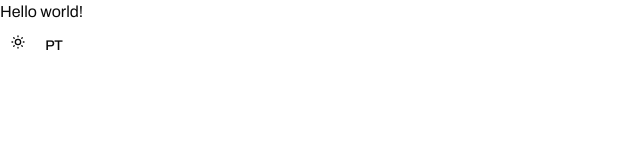
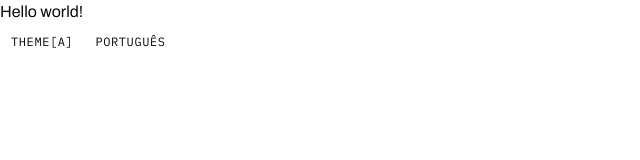
Before and after one commit to bernardomrl/portfolio, a Next.js app: page /en in a window 1280 px wide. Shown: the top 160 px of the page, without its empty margins (0-640 px from the left). Built offline with nearby package versions, Linux system fonts and the light colour scheme; no server answers.

Commit message:
feat: move the theme and locale controls to mono text labels

```diff
--- a/src/features/locale-switcher/ui/locale-switcher.tsx
+++ b/src/features/locale-switcher/ui/locale-switcher.tsx
@@ -5,6 +5,7 @@ import { useLocale, useTranslations } from 'next-intl';
 import { usePathname, useRouter } from '@/shared/config/i18n/navigation';
 import { routing } from '@/shared/config/i18n/routing';
 import { Button } from '@/shared/ui/button';
+import { TextDecode } from '@/shared/ui/text-decode';
 
 /**
  * Switches the document between the configured locales, preserving the current
@@ -34,11 +35,16 @@ export function LocaleSwitcher() {
   return (
     <Button
       variant="ghost"
-      size="icon"
       aria-label={t('switchTo', { language: t(`name.${target}`) })}
+      className="font-mono text-xs tracking-wider uppercase"
       onClick={() => router.replace(pathname, { locale: target })}
     >
-      {t(`short.${target}`)}
+      <span className="sm:hidden">
+        <TextDecode label={t(`short.${target}`)} />
+      </span>
+      <span className="hidden sm:inline">
+        <TextDecode label={t(`name.${target}`)} />
+      </span>
     </Button>
   );
 }
--- a/src/features/theme-toggle/ui/theme-toggle.tsx
+++ b/src/features/theme-toggle/ui/theme-toggle.tsx
@@ -1,32 +1,82 @@
 'use client';
 
-import { IconMoon, IconSun } from '@tabler/icons-react';
 import { useTranslations } from 'next-intl';
 import { useTheme } from 'next-themes';
+import { useSyncExternalStore } from 'react';
 
 import { Button } from '@/shared/ui/button';
+import { TextDecode } from '@/shared/ui/text-decode';
+
+const CYCLE = ['light', 'dark', 'system'] as const;
+
+type Mode = (typeof CYCLE)[number];
+
+function isMode(value: string | undefined): value is Mode {
+  return CYCLE.some((candidate) => candidate === value);
+}
+
+// why: `useSyncExternalStore` and not `useState` in an effect. Setting state
+// synchronously inside an effect body triggers a cascading render, which React 19
+// warns about; this hook expresses the same fact — "the server render is over" —
+// as a subscription with a server snapshot, which is what it is. `subscribe` and
+// both snapshots are module constants so their identity never changes between
+// renders (D-213).
+const subscribeToNothing = () => () => {};
+const getHydrated = () => true;
+const getServerHydrated = () => false;
 
 /**
- * Switches the document between the light and dark themes.
+ * Cycles the document through light, dark and automatic themes.
  *
- * why: both icons are always rendered and swapped by the `dark` variant, so
- * nothing here depends on `resolvedTheme` at render time. Reading it would
- * return `undefined` on the server and produce a hydration mismatch inside the
- * control that exists to avoid a flash (D-104).
+ * why: three states and not two. The stored preference and the resolved theme are
+ * different facts, and a two-state control cannot express "follow the system" — it
+ * silently converts the visitor's OS preference into a pinned choice on first click.
+ *
+ * why: the bracket renders a placeholder until mount. The preference lives in
+ * `localStorage` and is `undefined` on the server, so reading it at render is the
+ * hydration mismatch D-104 rejected. What makes the gate acceptable here, and did not
+ * apply there, is that the swap is one glyph in a monospaced slot: `[·]` and `[L]` are
+ * the same width, so nothing moves and nothing flashes — only a dot becomes a letter
+ * (D-212).
+ *
+ * why: `theme` and not `resolvedTheme`. `resolvedTheme` collapses `system` into the
+ * value it resolved to, which is the one distinction this control exists to show.
+ *
+ * why: a text label and no icon, so §7.11 has letters to work with and the four header
+ * slots share one gesture (D-211).
+ *
+ * why: the label carries the mode, which is what makes §7.11 mean something here. The
+ * decode transports a change — `[L]` becoming `[D]` — rather than resolving into the
+ * word already on screen (D-214).
  */
 export function ThemeToggle() {
   const t = useTranslations('ThemeToggle');
-  const { resolvedTheme, setTheme } = useTheme();
+  const { setTheme, theme } = useTheme();
+  const mounted = useSyncExternalStore(subscribeToNothing, getHydrated, getServerHydrated);
+
+  // why: every read of the preference is gated by `mounted`, not just the visible one.
+  // The first version gated the bracket and left `aria-label` reading `theme` directly,
+  // which is `undefined` on the server and the resolved mode on the client — a diverged
+  // attribute rather than a diverged text node, and React does not patch attributes up.
+  // The rule this yields: a value that only exists after hydration must pass through the
+  // same gate wherever it appears, including in attributes (D-215).
+  const stored = isMode(theme) ? theme : 'system';
+  const current: Mode = mounted ? stored : 'system';
+  const next = CYCLE[(CYCLE.indexOf(current) + 1) % CYCLE.length] ?? 'system';
 
   return (
     <Button
       variant="ghost"
-      size="icon"
-      aria-label={t('label')}
-      onClick={() => setTheme(resolvedTheme === 'dark' ? 'light' : 'dark')}
+      size="sm"
+      aria-label={
+        mounted
+          ? t('switchTo', { current: t(`names.${current}`), next: t(`names.${next}`) })
+          : t('short')
+      }
+      className="font-mono text-xs tracking-wider uppercase"
+      onClick={() => setTheme(next)}
     >
-      <IconSun className="dark:hidden" />
-      <IconMoon className="hidden dark:block" />
+      <TextDecode label={`${t('short')}[${mounted ? t(`modes.${current}`) : '·'}]`} />
     </Button>
   );
 }
```
